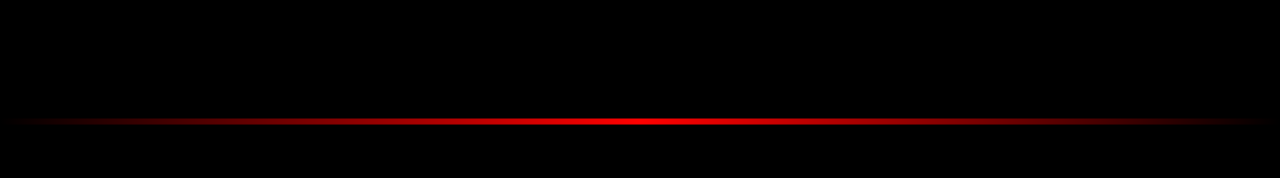
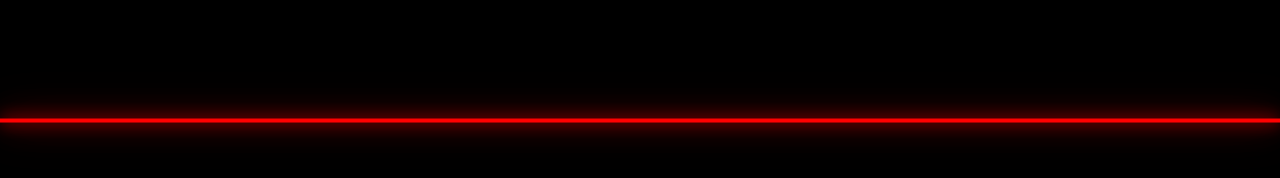
Before and after one commit to Teambxray/githubtest, a plain HTML site: page index.html in a window 1280 px wide. Drawn offline with nearby package versions, Linux system fonts and the light colour scheme.

Commit message:
Add files via upload

```diff
--- a/styles.css
+++ b/styles.css
@@ -8,10 +8,20 @@
 .scan-line {
     position: absolute;
     top: 0;
-    left: 0;
+    left: 50%;
     width: 100%;
-    height: 6px;
-    background: linear-gradient(to right, rgba(255, 0, 0, 0) 0%, rgba(255, 0, 0, 1) 50%, rgba(255, 0, 0, 0) 100%);
-    box-shadow: 0 0 10px rgba(255, 0, 0, 0.0);
+    height: 4px; /* Slightly thicker for visibility */
+    transform: translateX(-50%);
+
+    /* FIX: Ensure a SINGLE LINE without splitting at the edges */
+    background: rgba(255, 0, 0, 1); /* Pure red color */
+
+    /* Soft, Smooth 3D Glow */
+    box-shadow:
+        0 0 15px rgba(255, 0, 0, 0.9),  /* Core Glow */
+        0 0 30px rgba(255, 0, 0, 0.6),  /* Medium Glow */
+        0 0 45px rgba(255, 0, 0, 0.4),  /* Outer Glow */
+        0 0 60px rgba(255, 0, 0, 0.2);  /* Extended Glow */
+
     z-index: 1000;
 }
```
